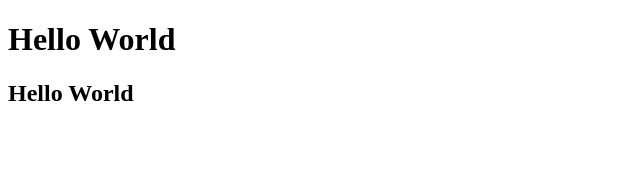
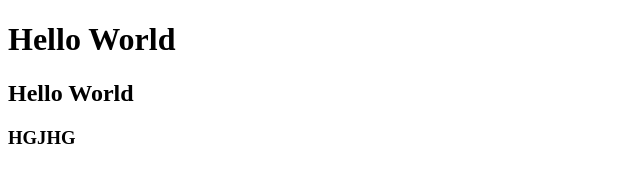
Before and after one commit to huzi1234-wq/Huzaifa-s-Code, a plain HTML site: page index.html in a window 1280 px wide. Shown: the whole page, without its empty margins (0-640 px from the left). Drawn offline with Linux system fonts and the light colour scheme.

Commit message:
Update index.html
CHANGES

```diff
--- a/index.html
+++ b/index.html
@@ -9,5 +9,6 @@
 <body>
 <h1>Hello World</h1>
 <h2>Hello World</h2>
+<h3>HGJHG</h3>
 </body>
 </html>
```
